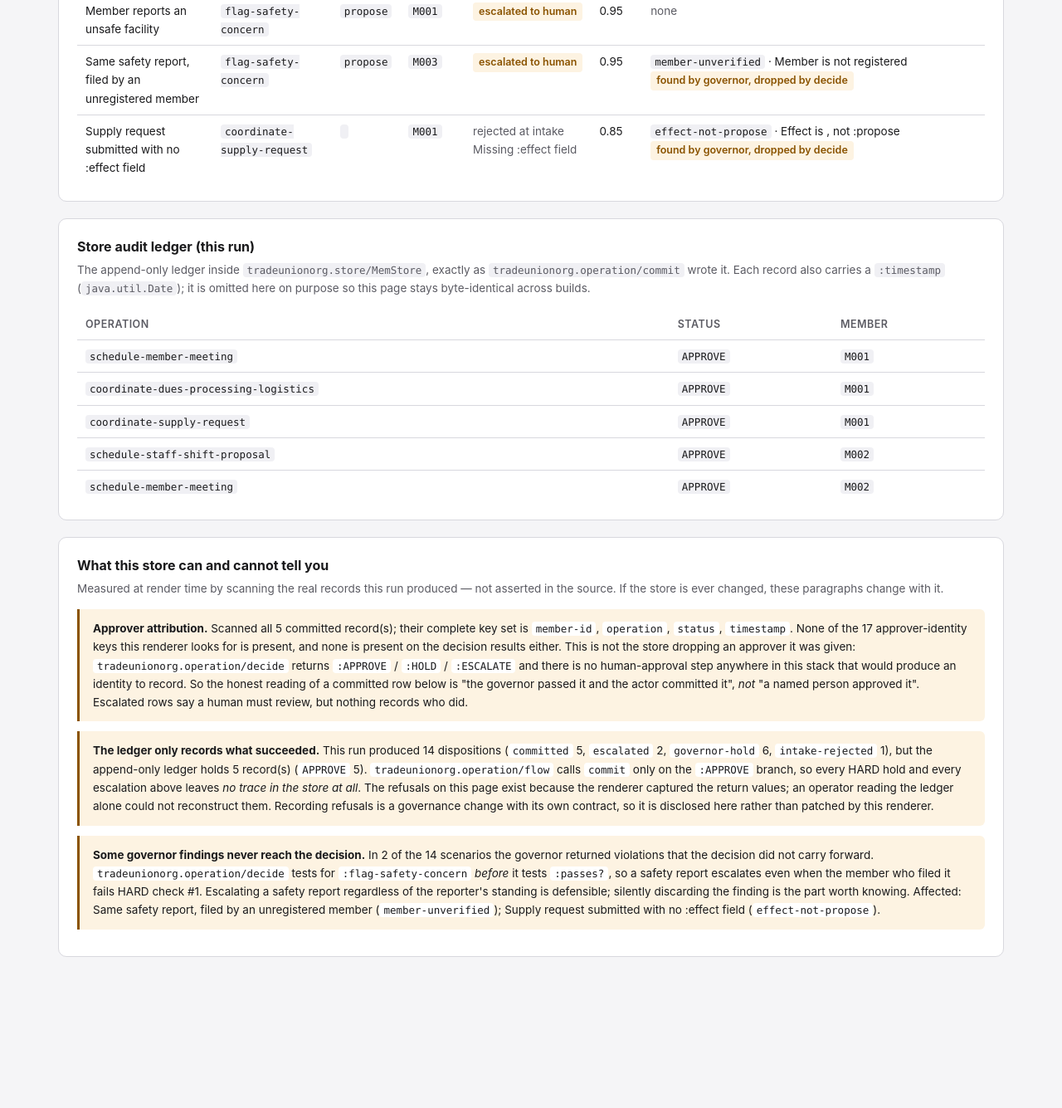
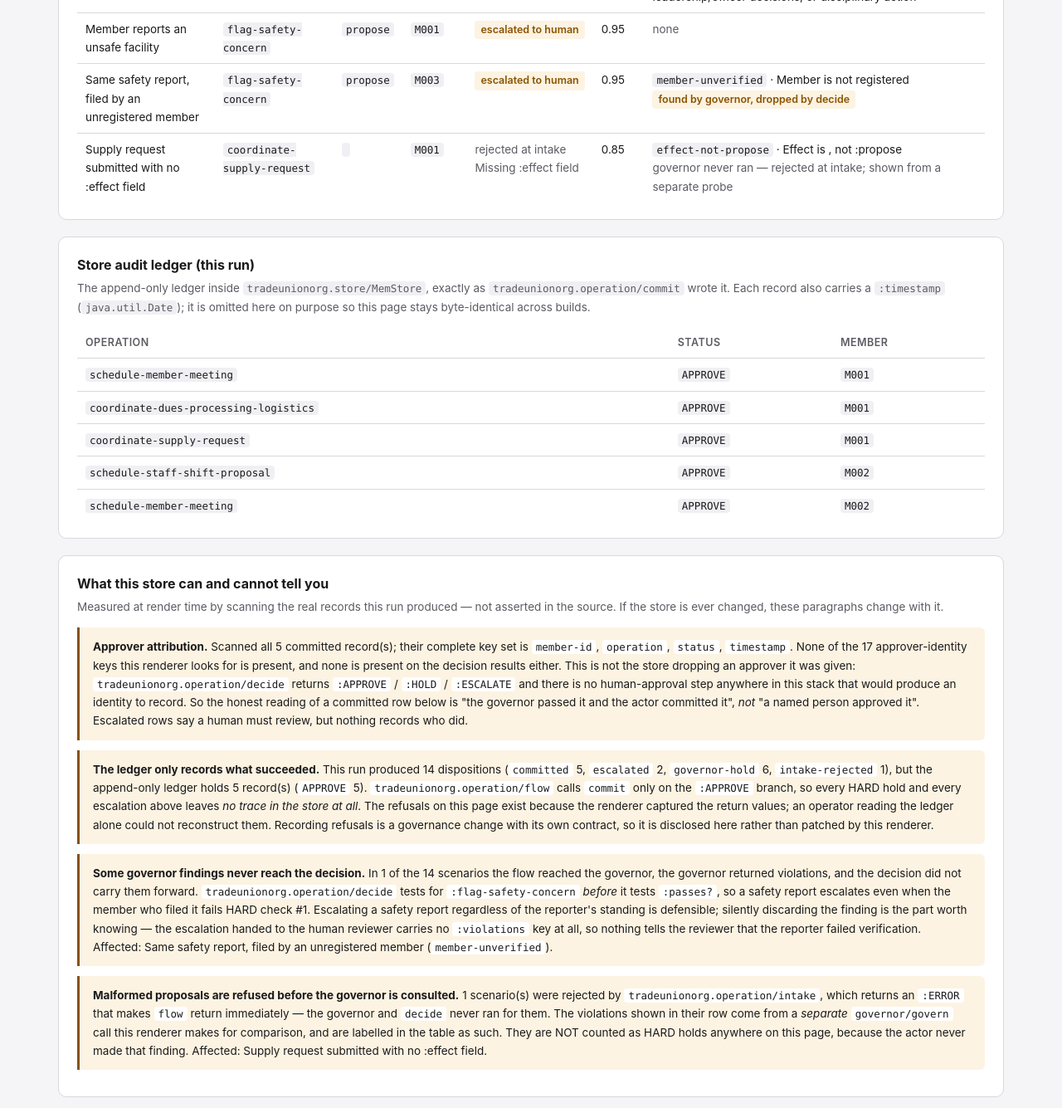
Before and after one commit to cloud-itonami/cloud-itonami-isic-942, a plain HTML site: page docs/samples/operator-console.html in a window 1280 px wide. Shown: the part 2945-4280 px from the top of the page at 83% size. Before the commit the page ends 4182 px from the top, so only its background shows below. Drawn offline with Linux system fonts and the light colour scheme.

Commit message:
flagship item2: real build-time operator console (Wave 14)
Follow-up to dffc2f2, which shipped the generator but left two honesty
defects in it. Both are fixed here and the page is regenerated from the
fixed generator.

1. No invented ids. The store-lookup arm of HARD check #1 was fired with
   `M999`, an id that appears nowhere in `store/demo-store` -- exactly the
   failure this checklist item exists to eliminate. It now fires with the
   REAL seeded account id `A001`, which exists in the store's accounts map
   (it is M001's staff account) but is not a key in its members map, so
   `store/member` returns nil for it. Every id on the page is now one the
   seed data actually contains, including the ones used to make a check
   fail, and the scenario is the realistic operator error (an account id
   pasted into a member field) rather than a fictional member number.

2. Do not credit the actor with a finding it never made. The intake-
   rejected scenario returns at `operation/intake`, so the governor and
   `decide` never run for it. The renderer probes `governor/govern`
   separately for comparison, and the old page showed that probe's
   violation under the same "found by governor, dropped by decide" label
   as the real defect -- overstating it. The probe result is now labelled
   as a probe in the row, excluded from the dropped-findings count, and
   disclosed in its own section. Both remain derived at render time.

Regenerated: 17319 bytes, 14 scenarios, 6 HARD holds spanning all three
checks, 5 ledger records.

Co-Authored-By: Claude Opus 5 (1M context) <noreply@anthropic.com>

```diff
--- a/docs/samples/operator-console.html
+++ b/docs/samples/operator-console.html
@@ -113,14 +113,14 @@ padding:12px 16px;border-radius:0 6px 6px 0;margin:0 0 12px;font-size:13.5px}
         <tr><td>Propose a volunteer shift for the training session</td><td><code>schedule-staff-shift-proposal</code></td><td><code>propose</code></td><td><code>M002</code></td><td><span class="ok">committed</span></td><td>0.80</td><td><span class="muted">none</span></td></tr>
         <tr><td>Schedule the new-member training session (E002)</td><td><code>schedule-member-meeting</code></td><td><code>propose</code></td><td><code>M002</code></td><td><span class="ok">committed</span></td><td>0.92</td><td><span class="muted">none</span></td></tr>
         <tr><td>Same booking, but for an unregistered member</td><td><code>schedule-member-meeting</code></td><td><code>propose</code></td><td><code>M003</code></td><td><span class="critical">HARD hold</span></td><td>0.92</td><td><code>member-unverified</code> &middot; Member is not registered</td></tr>
-        <tr><td>Booking for a member id that is not in the directory</td><td><code>schedule-member-meeting</code></td><td><code>propose</code></td><td><code>M999</code></td><td><span class="critical">HARD hold</span></td><td>0.92</td><td><code>member-unverified</code> &middot; Member not found in store</td></tr>
+        <tr><td>Booking whose member field was filled with an account id (A001)</td><td><code>schedule-member-meeting</code></td><td><code>propose</code></td><td><code>A001</code></td><td><span class="critical">HARD hold</span></td><td>0.92</td><td><code>member-unverified</code> &middot; Member not found in store</td></tr>
         <tr><td>Proposal that tries to act rather than propose</td><td><code>schedule-member-meeting</code></td><td><code>approve</code></td><td><code>M001</code></td><td><span class="critical">HARD hold</span></td><td>0.92</td><td><code>effect-not-propose</code> &middot; Effect is :approve, not :propose</td></tr>
         <tr><td>Meeting agenda that reaches into collective bargaining</td><td><code>schedule-member-meeting</code></td><td><code>propose</code></td><td><code>M001</code></td><td><span class="critical">HARD hold</span></td><td>0.92</td><td><code>scope-exclusion</code> &middot; Proposal touches collective-bargaining, grievance-adjudication, strike-authorization, union-leadership/officer decisions, or disciplinary action</td></tr>
         <tr><td>Meeting agenda that reaches into union-officer decisions (JA)</td><td><code>schedule-member-meeting</code></td><td><code>propose</code></td><td><code>M001</code></td><td><span class="critical">HARD hold</span></td><td>0.92</td><td><code>scope-exclusion</code> &middot; Proposal touches collective-bargaining, grievance-adjudication, strike-authorization, union-leadership/officer decisions, or disciplinary action</td></tr>
         <tr><td>Grievance adjudication, unverified member, acting effect</td><td><code>schedule-member-meeting</code></td><td><code>commit</code></td><td><code>M003</code></td><td><span class="critical">HARD hold</span></td><td>0.92</td><td><code>member-unverified</code> &middot; Member is not registered<br><code>effect-not-propose</code> &middot; Effect is :commit, not :propose<br><code>scope-exclusion</code> &middot; Proposal touches collective-bargaining, grievance-adjudication, strike-authorization, union-leadership/officer decisions, or disciplinary action</td></tr>
         <tr><td>Member reports an unsafe facility</td><td><code>flag-safety-concern</code></td><td><code>propose</code></td><td><code>M001</code></td><td><span class="warn">escalated to human</span></td><td>0.95</td><td><span class="muted">none</span></td></tr>
         <tr><td>Same safety report, filed by an unregistered member</td><td><code>flag-safety-concern</code></td><td><code>propose</code></td><td><code>M003</code></td><td><span class="warn">escalated to human</span></td><td>0.95</td><td><code>member-unverified</code> &middot; Member is not registered<br><span class="warn">found by governor, dropped by decide</span></td></tr>
-        <tr><td>Supply request submitted with no :effect field</td><td><code>coordinate-supply-request</code></td><td><code></code></td><td><code>M001</code></td><td><span class="muted">rejected at intake</span><br><span class="muted">Missing :effect field</span></td><td>0.85</td><td><code>effect-not-propose</code> &middot; Effect is , not :propose<br><span class="warn">found by governor, dropped by decide</span></td></tr>
+        <tr><td>Supply request submitted with no :effect field</td><td><code>coordinate-supply-request</code></td><td><code></code></td><td><code>M001</code></td><td><span class="muted">rejected at intake</span><br><span class="muted">Missing :effect field</span></td><td>0.85</td><td><code>effect-not-propose</code> &middot; Effect is , not :propose<br><span class="muted">governor never ran &mdash; rejected at intake; shown from a separate probe</span></td></tr>
       </tbody>
     </table>
   </section>
@@ -148,7 +148,10 @@ padding:12px 16px;border-radius:0 6px 6px 0;margin:0 0 12px;font-size:13.5px}
       <b>The ledger only records what succeeded.</b> This run produced 14 dispositions (<code>committed</code> 5, <code>escalated</code> 2, <code>governor-hold</code> 6, <code>intake-rejected</code> 1), but the append-only ledger holds 5 record(s) (<code>APPROVE</code> 5). <code>tradeunionorg.operation/flow</code> calls <code>commit</code> only on the <code>:APPROVE</code> branch, so every HARD hold and every escalation above leaves <em>no trace in the store at all</em>. The refusals on this page exist because the renderer captured the return values; an operator reading the ledger alone could not reconstruct them. Recording refusals is a governance change with its own contract, so it is disclosed here rather than patched by this renderer.
     </div>
     <div class="note">
-      <b>Some governor findings never reach the decision.</b> In 2 of the 14 scenarios the governor returned violations that the decision did not carry forward. <code>tradeunionorg.operation/decide</code> tests for <code>:flag-safety-concern</code> <em>before</em> it tests <code>:passes?</code>, so a safety report escalates even when the member who filed it fails HARD check #1. Escalating a safety report regardless of the reporter's standing is defensible; silently discarding the finding is the part worth knowing. Affected: Same safety report, filed by an unregistered member (<code>member-unverified</code>); Supply request submitted with no :effect field (<code>effect-not-propose</code>).
+      <b>Some governor findings never reach the decision.</b> In 1 of the 14 scenarios the flow reached the governor, the governor returned violations, and the decision did not carry them forward. <code>tradeunionorg.operation/decide</code> tests for <code>:flag-safety-concern</code> <em>before</em> it tests <code>:passes?</code>, so a safety report escalates even when the member who filed it fails HARD check #1. Escalating a safety report regardless of the reporter's standing is defensible; silently discarding the finding is the part worth knowing &mdash; the escalation handed to the human reviewer carries no <code>:violations</code> key at all, so nothing tells the reviewer that the reporter failed verification. Affected: Same safety report, filed by an unregistered member (<code>member-unverified</code>).
+    </div>
+    <div class="note">
+      <b>Malformed proposals are refused before the governor is consulted.</b> 1 scenario(s) were rejected by <code>tradeunionorg.operation/intake</code>, which returns an <code>:ERROR</code> that makes <code>flow</code> return immediately &mdash; the governor and <code>decide</code> never ran for them. The violations shown in their row come from a <em>separate</em> <code>governor/govern</code> call this renderer makes for comparison, and are labelled in the table as such. They are NOT counted as HARD holds anywhere on this page, because the actor never made that finding. Affected: Supply request submitted with no :effect field.
     </div>
   </section>
 </main>
```
Also changed, not shown: 1 other file.
